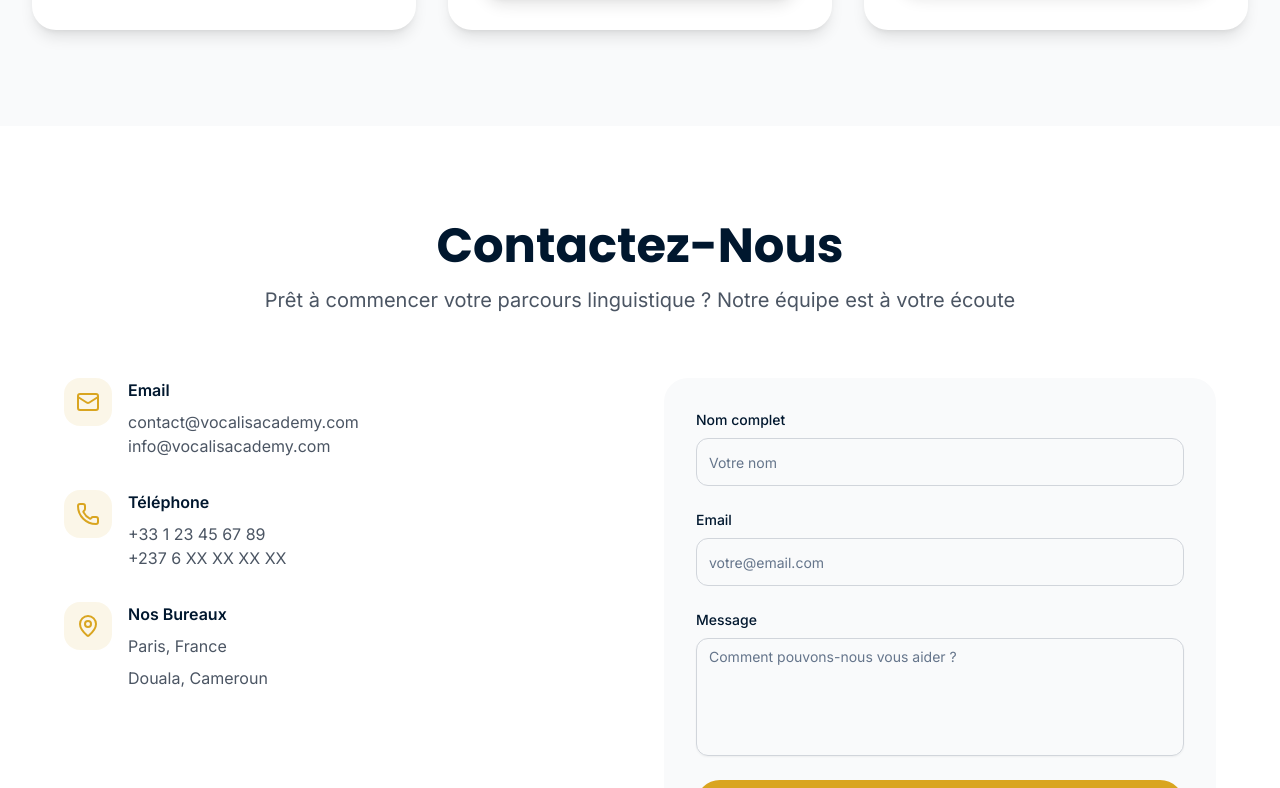
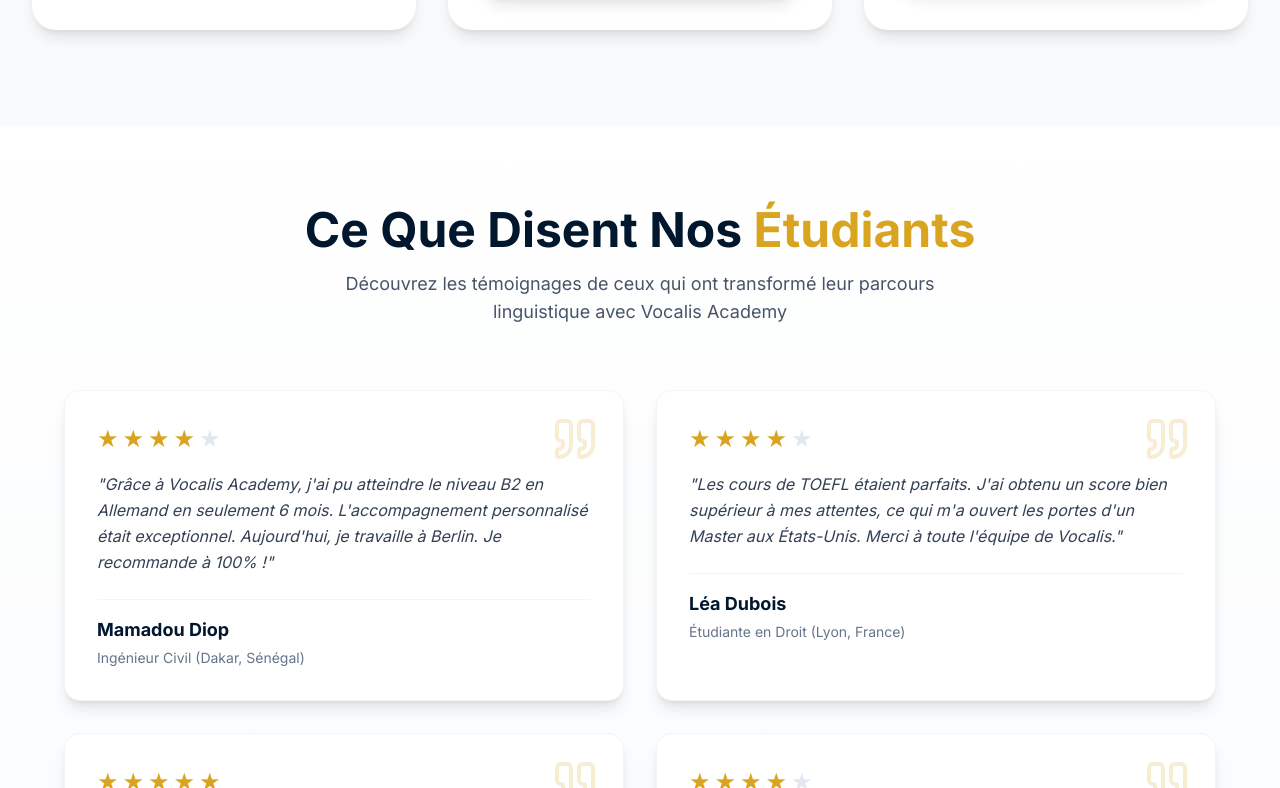
Before and after one commit to travelopportunities07-bot/sg-91c3514d-6c1c-4687-9189-9ab9e95859d6-1792160597, a Next.js app: page / in a window 1280 px wide. Shown: the part 1832-2620 px from the top of the page. Built offline with nearby package versions, Linux system fonts and the light colour scheme.

Commit message:
feat(ui): add testimonials section to homepage

```diff
--- a/src/pages/index.tsx
+++ b/src/pages/index.tsx
@@ -2,6 +2,7 @@
 import { Header } from "@/components/Header";
 import { HeroSection } from "@/components/HeroSection";
 import { ServicesSection } from "@/components/ServicesSection";
+import { TestimonialsSection } from "@/components/TestimonialsSection";
 import { ContactSection } from "@/components/ContactSection";
 import { Footer } from "@/components/Footer";
 import { WhatsAppButton } from "@/components/WhatsAppButton";
@@ -18,6 +19,7 @@
       <main>
         <HeroSection />
         <ServicesSection />
+        <TestimonialsSection />
         <ContactSection />
       </main>
       <Footer />
```
